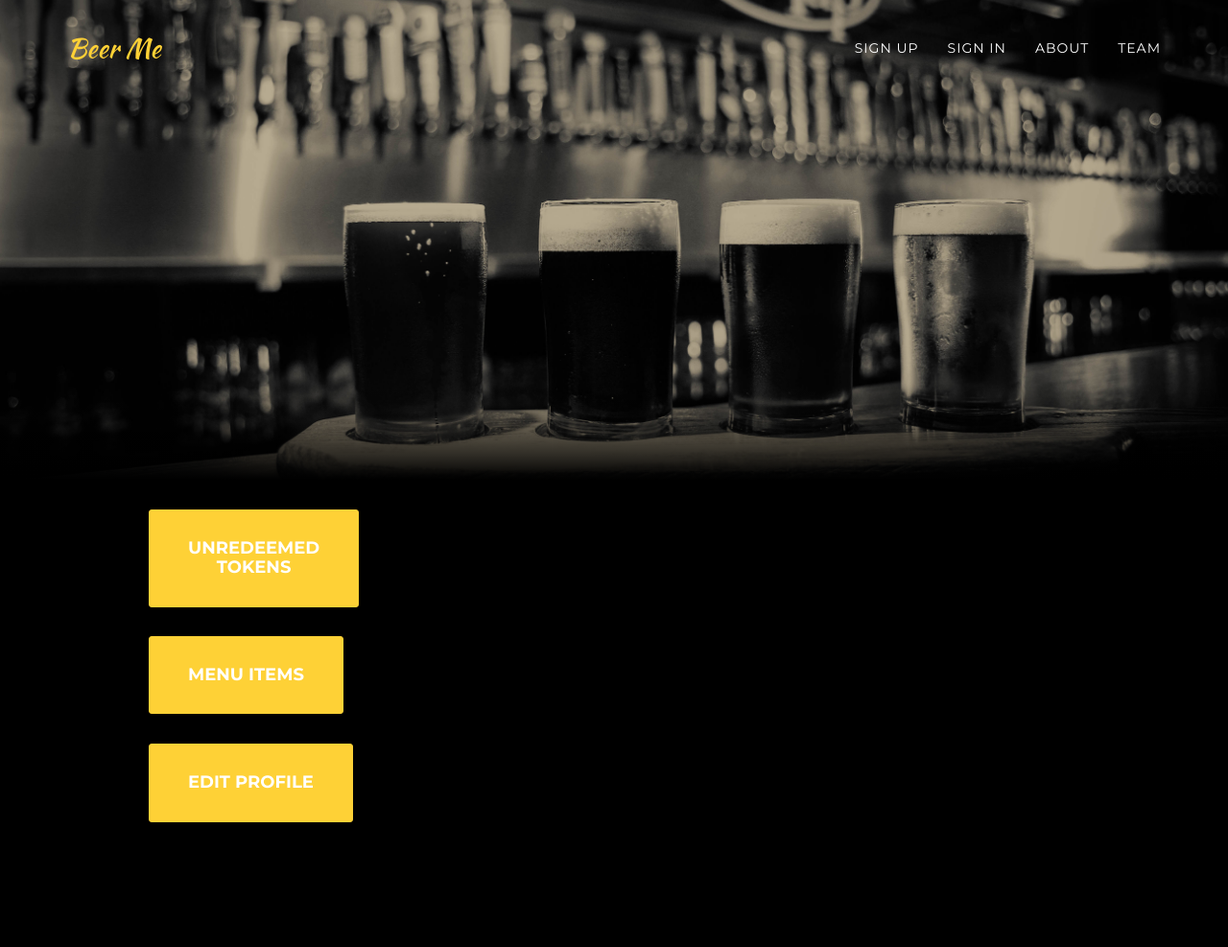
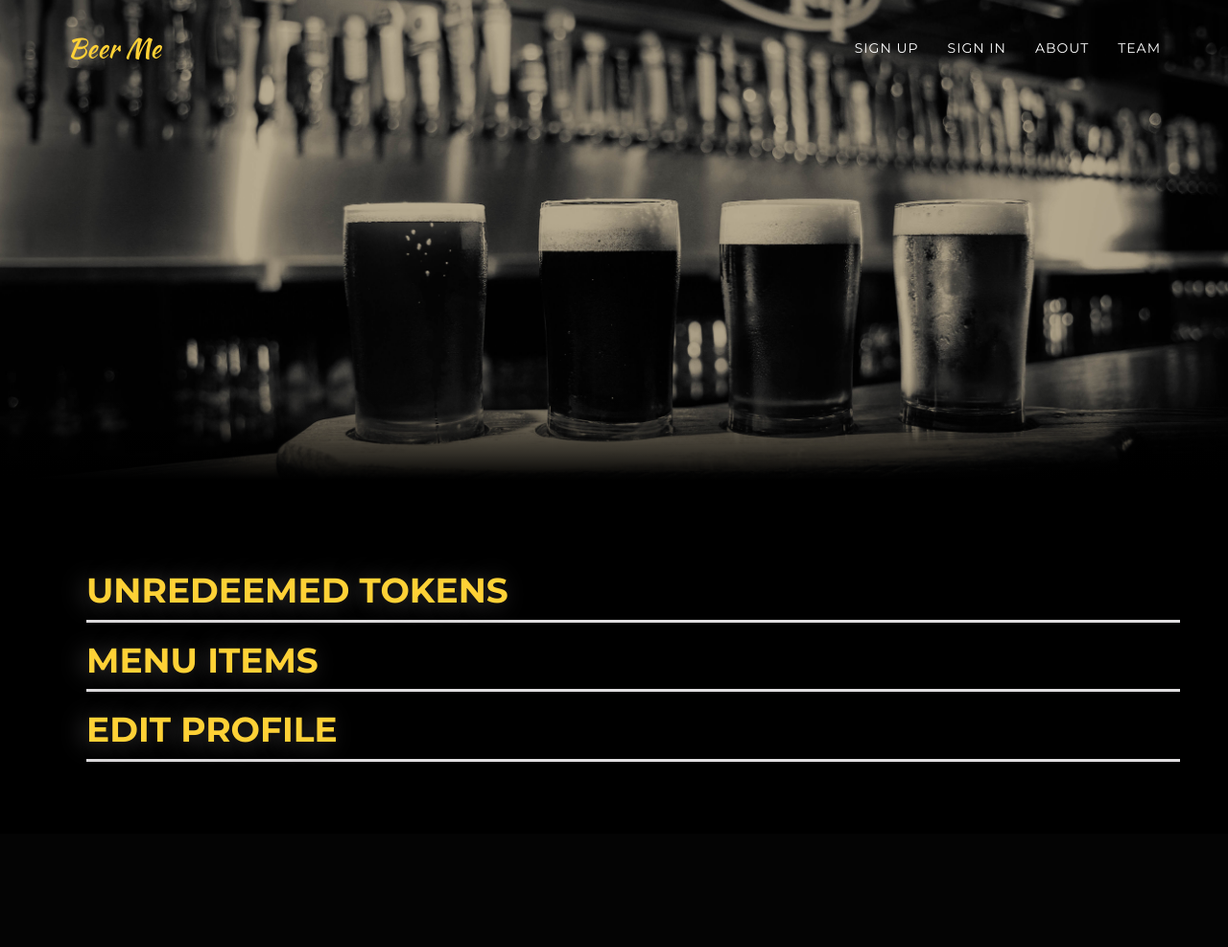
Before and after one commit to sammartinez/Beer_Me, a PHP site: the page made by views/bar.html.twig in a window 1280 px wide. Shown: the whole page at 96% size. After the commit the page ends 794 px from the top, so only its background shows below. Run offline with PHP 8.4, Linux system fonts and the light colour scheme; the template is opened without the code that fills it, so the values that code supplies are empty; some libraries are stand-ins or nearby versions; some web fonts are replaced.

Commit message:
Complete bar profile, update Patron header.

```diff
--- a/views/bar.html.twig
+++ b/views/bar.html.twig
@@ -54,7 +54,7 @@
     </nav>
 
     <body>
-
+        <!-- Header -->
         <header class="bar-header">
             <div class="container">
                 <div class="intro-text">
@@ -64,21 +64,16 @@
             </div>
         </header>
 
-        <!-- Portfolio Grid Section -->
-        <section id="portfolio">
+        <section class="layout">
             <div class="container">
                 <div class="row">
                     <div class="col-lg-12 text-center">
                         <a href="/login?username={{ bar.getName }}"><h2 class="section-heading">{{ bar.getName }}</h2></a>
                     </div>
                 </div>
-                <div class="row">
-                    <div class="col-md-4 col-sm-6 portfolio-item">
-                        <a href="/show_bar_tokens/{{bar.getId}}" class="portfolio-link" data-toggle="modal">
-                        <!-- <div class="portfolio-caption"> -->
-                            <button type="submit" class="page-scroll btn btn-xl"><h4>Unredeemed<br> Tokens</h4></button></a>
-                        </div>
-                        <div class="col-xs-3">
+
+                <div class="border-solid">
+                    <a href="/show_bar_tokens/{{bar.getId}}"><h1>Unredeemed Tokens</h1></a>
                     {% if get_tokens == true %}
                         {% for token in tokens %}
                             <ul>
@@ -87,14 +82,9 @@
                         {% endfor %}
                     {% endif %}
                 </div>
-                        </a>
-                    </div>
-                    <div class="row">
-                    <div class="col-md-4 col-sm-6 portfolio-item">
-                        <a href="/show_menu_items/{{ bar.getId }}" class="portfolio-link" data-toggle="modal">
-                            <button type="submit" class="page-scroll btn btn-xl"><h4>Menu Items</h4></button>
-                        </a>
-                        <div class="col-xs-3">
+
+                <div class="border-solid">
+                    <a href='/show_menu_items/{{ bar.getId }}'><h1>Menu Items</h1></a>
                     {% if show_menu == true %}
                         {% for item in items %}
                             <ul>
@@ -123,15 +113,9 @@
                 </form>
                     {% endif %}
                 </div>
-                        </div>
-                    </div>
-                        <div class="row">
-                        <div class="col-md-4 col-sm-6 portfolio-item">
-                            <a href="/show_bar_edit/{{ bar.getId }}" class="portfolio-link" data-toggle="modal">
-                                <button type="submit" class="page-scroll btn btn-xl"><h4>Edit Profile</h4></button>
-                        </div>
-                        </a>
-                        <div class="col-xs-3">
+
+                <div class="border-solid">
+                    <a href='/show_bar_edit/{{ bar.getId }}'><h1>Edit Profile</h1></a>
                     {% if edit_bar == true %}
                         <form action="/edit_bar/{{ bar.getId }}" method="post">
                             <input name="_method" type="hidden" value="patch">
@@ -147,9 +131,7 @@
                         </form>
                     {% endif %}
                 </div>
-                    </div>
-                </div>
-            </div>
+
         </section>
 
     <!-- jQuery -->
--- a/web/css/main.css
+++ b/web/css/main.css
@@ -280,6 +280,21 @@ fieldset[disabled] .btn-xl.active {
     }
 }
 
+header {
+    text-align: center;
+    color: #fff;
+    background-attachment: scroll;
+    background-image:
+        linear-gradient(0deg, #000000, transparent 20%),
+        url(/img/bar_photo.jpg);
+    background-position: center center;
+    background-repeat: no-repeat;
+    -webkit-background-size: cover;
+    -moz-background-size: cover;
+    background-size: cover;
+    -o-background-size: cover;
+}
+
 header.bar-header {
     text-align: center;
     color: #fff;
@@ -295,13 +310,13 @@ header.bar-header {
     -o-background-size: cover;
 }
 
-header {
+header.patron-header {
     text-align: center;
     color: #fff;
     background-attachment: scroll;
     background-image:
-        linear-gradient(0deg, #000000, transparent 20%),
-        url(/img/bar_photo.jpg);
+        linear-gradient(0deg, #000000, transparent 90%),
+        url(/img/patron-header.jpg);
     background-position: center center;
     background-repeat: no-repeat;
     -webkit-background-size: cover;
```
Also changed, not shown: views/patron.html.twig (+15 -4 lines), web/img/patron-header.jpg (added). Lines whose indentation alone changed are shown as unchanged.
